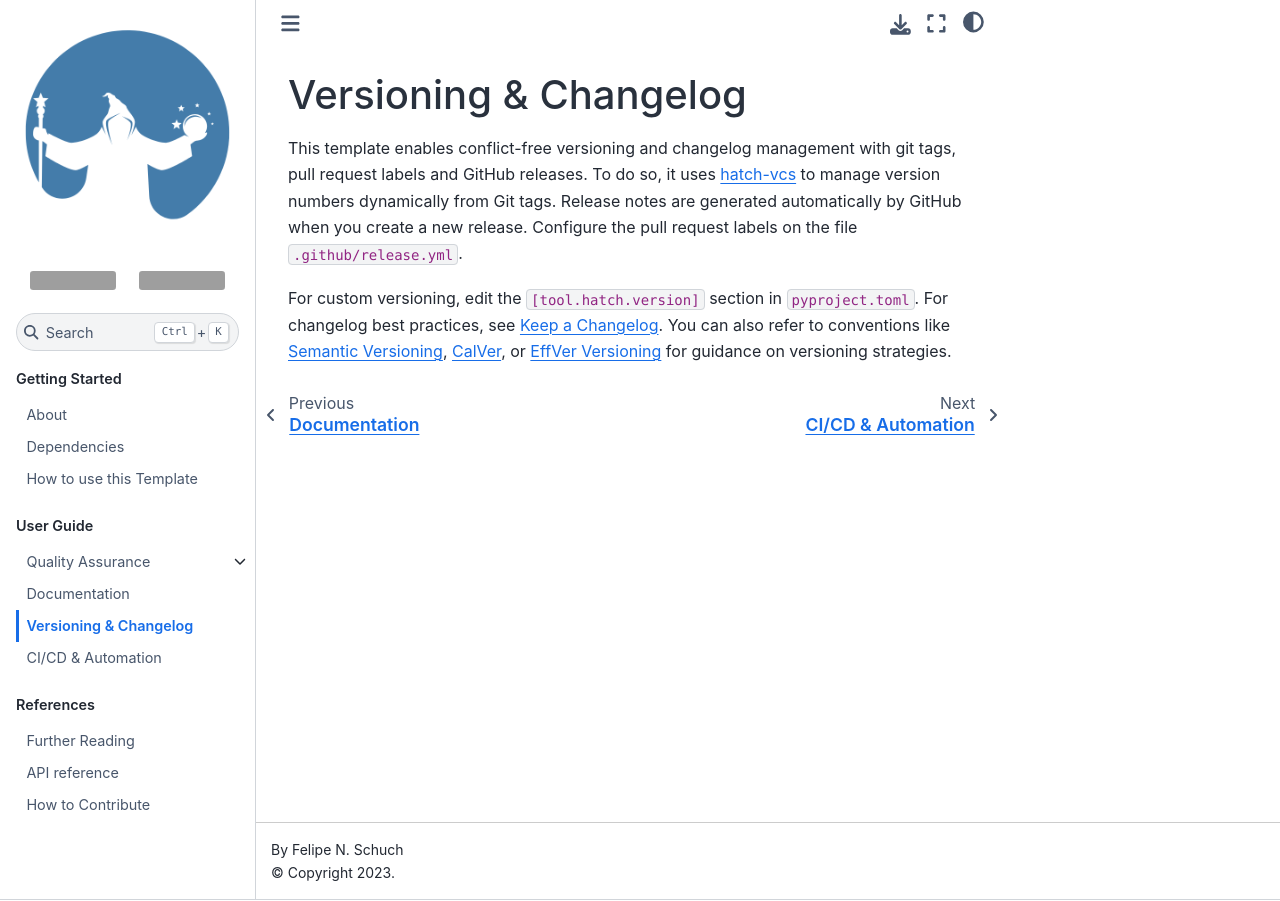
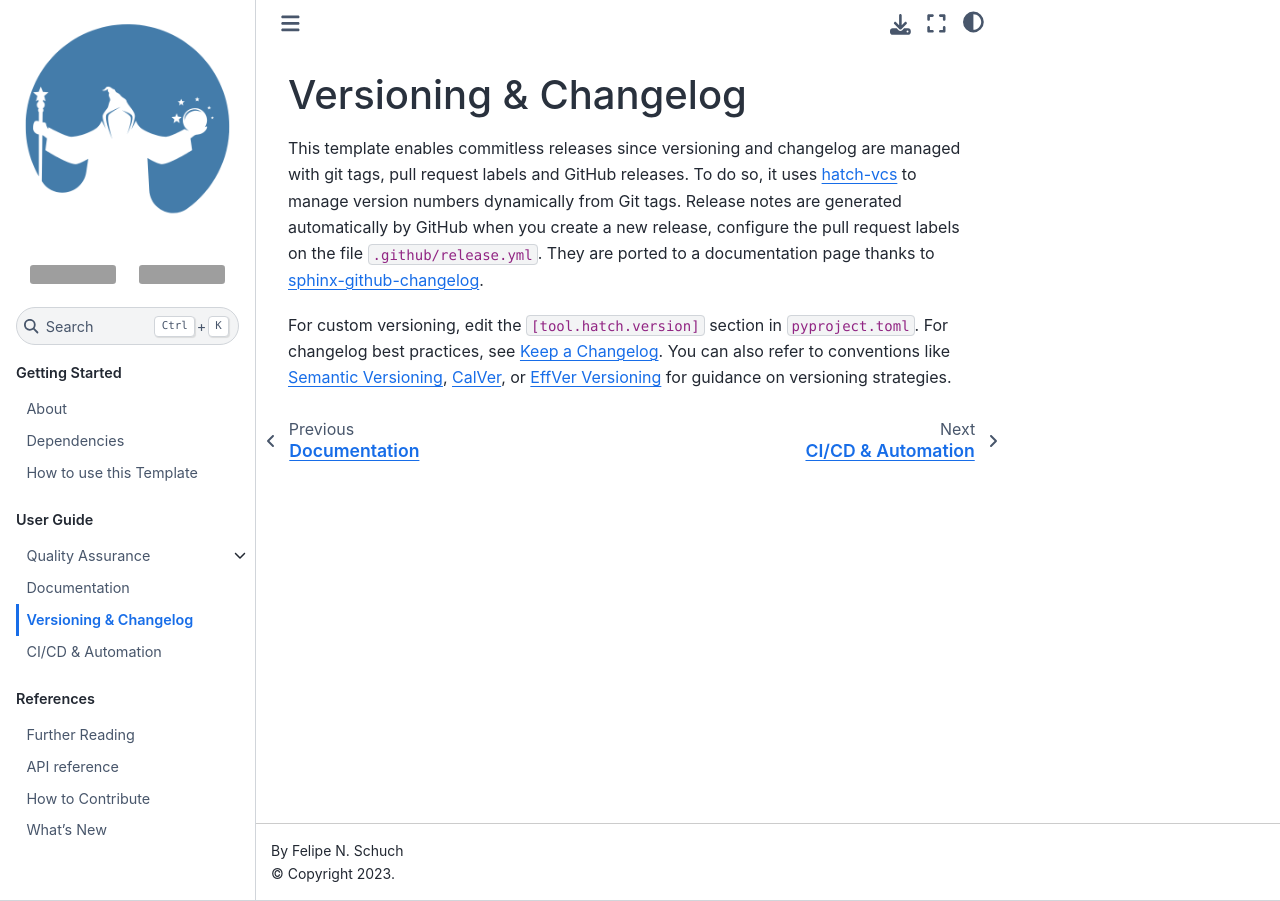
Before and after one commit to fschuch/wizard-template, a Jupyter Book: the page built from docs/versioning-changelog.md, in a window 1280 px wide. Built offline with Jupyter Book 1.0.4 settings and Sphinx 7.4.7 and the Sphinx Book theme 1.1.4, drawn with Linux system fonts in a browser that asks for light colours; grey boxes are pictures that could not be loaded.

Commit message:
feat: add 'What's New' section and update Sphinx configuration (#66)

```diff
--- a/docs/_config.yml
+++ b/docs/_config.yml
@@ -40,10 +40,10 @@
 
 sphinx:
   extra_extensions:
+    - sphinx_github_changelog
     - sphinx.ext.autodoc
     - sphinx.ext.intersphinx
     - sphinx.ext.napoleon
-    - sphinxcontrib.programoutput
   config:
     #https://github.com/executablebooks/jupyter-book/issues/1950#issuecomment-1454801479
     suppress_warnings: ["mystnb.unknown_mime_type"]
--- a/docs/_toc.yml
+++ b/docs/_toc.yml
@@ -27,3 +27,4 @@
       - file: references/further-reading.md
       - file: references/api-reference.rst
       - file: references/how-to-contribute.md
+      - file: references/what-is-new.md
--- a/docs/versioning-changelog.md
+++ b/docs/versioning-changelog.md
@@ -1,6 +1,8 @@
 # Versioning & Changelog
 
-This template enables conflict-free versioning and changelog management with git tags, pull request labels and GitHub releases.
-To do so, it uses [hatch-vcs](https://github.com/ofek/hatch-vcs) to manage version numbers dynamically from Git tags. Release notes are generated automatically by GitHub when you create a new release. Configure the pull request labels on the file `.github/release.yml`.
+This template enables commitless releases since versioning and changelog are managed with git tags, pull request labels and GitHub releases.
+To do so, it uses [hatch-vcs](https://github.com/ofek/hatch-vcs) to manage version numbers dynamically from Git tags.
+Release notes are generated automatically by GitHub when you create a new release, configure the pull request labels on the file `.github/release.yml`.
+They are ported to a documentation page thanks to [sphinx-github-changelog](https://github.com/ewjoachim/sphinx-github-changelog).
 
 For custom versioning, edit the `[tool.hatch.version]` section in `pyproject.toml`. For changelog best practices, see [Keep a Changelog](https://keepachangelog.com/en/1.0.0/). You can also refer to conventions like [Semantic Versioning](https://semver.org/), [CalVer](https://calver.org/), or [EffVer Versioning](https://jacobtomlinson.dev/effver) for guidance on versioning strategies.
--- a/pyproject.toml
+++ b/pyproject.toml
@@ -42,7 +42,7 @@
     "jupyter-book==1.0.4.post1",
     "sphinx-autobuild==2024.10.3",
     "sphinx==7.4.7",
-    "sphinxcontrib-programoutput==0.18",
+    "sphinx-github-changelog==1.3.0",
 ]
 
 [project.urls]
```
Also changed, not shown: docs/references/what-is-new.md (added, +10 -0 lines).
